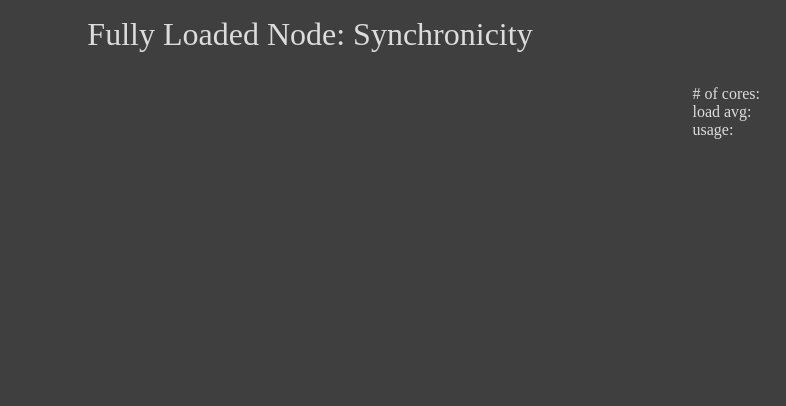
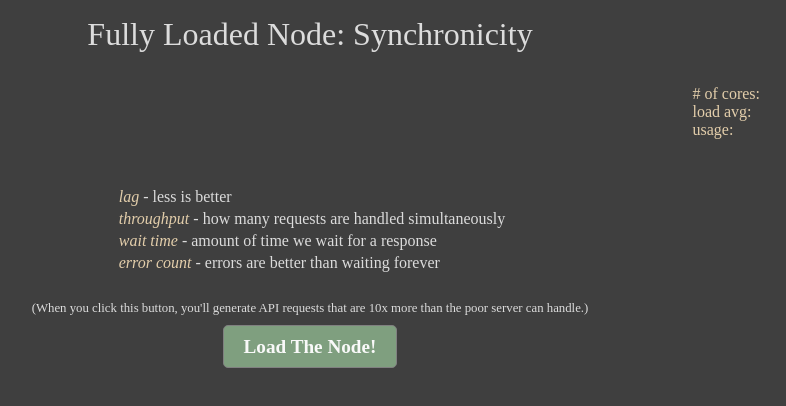
Before and after one commit to lloyd/fully_loaded_node, a website: page html/index.html in a window 1280 px wide. Shown: the whole page, without its empty margins (330-1116 px from the left). Drawn offline with nearby package versions, Linux system fonts and the light colour scheme; no server answers; a web font is replaced by a local one.

Commit message:
moar ui, moar data

```diff
--- a/html/fully_loaded.js
+++ b/html/fully_loaded.js
@@ -1,5 +1,6 @@
 var socket = io.connect('/');
 socket.on('state', function (data) {
+  updateLatency(new Date());
   updateDisplay(data);
 });
 
@@ -31,3 +32,16 @@ function updateDisplay(state) {
   $("#processors").empty();
   state.cpus.forEach(addProc);
 }
+
+
+var lastMsg;
+var latency = 0;
+function updateLatency(t) {
+  if (lastMsg) {
+    var delay = 700 - (t - lastMsg);
+    if (delay < 0) delay = 0;
+    latency = Math.round((delay + (latency * 4)) / 5);
+  }
+  lastMsg = t;
+  $('#latency').text(latency + "ms");
+}
--- a/html/index.html
+++ b/html/index.html
@@ -9,11 +9,23 @@
 <body>
   <div class="title">Fully Loaded Node: Synchronicity</div>
   <div id="procsum">
-    # of cores: <span id="numcores"></span><br/>
-    load avg: <span id="loadavg"></span><br/>
-    usage: <span id="usage"></span>
+    <span class="yellow"># of cores:</span> <span id="numcores"></span><br/>
+    <span class="yellow">load avg:</span> <span id="loadavg"></span><br/>
+    <span class="yellow">usage:</span> <span id="usage"></span>
   </div>
   <div id="processors">
+  </div>
+  <div id="metrics">
+    <table>
+      <tr><td id="latency"></td><td><i class="yellow">lag</i> - less is better</td></tr>
+      <tr><td id="throughput"></td><td><i class="yellow">throughput</i> - how many requests are handled simultaneously</td></tr>
+      <tr><td id="wait"></td><td><i class="yellow">wait time</i> - amount of time we wait for a response</td></tr>
+      <tr><td id="errors"></td><td><i class="yellow">error count</i> - errors are better than waiting forever</td></tr>
+    </table>
+  </div>
+  <div id="load_my_node">
+    (When you click this button, you'll generate API requests that are 10x more than the poor server can handle.)<br/>
+    <button> Load The Node! </button>
   </div>
 </body>
 <script src="/socket.io/socket.io.js"></script>
--- a/html/style.css
+++ b/html/style.css
@@ -18,18 +18,53 @@ div#processors .proc {
     font-size: 10px;
 }
 
-div.proc span.ut { color: #7F9F7F; }
-div.proc span.st { color: #CC9393; }
-div.proc span.ni { color: #8CD0D3; }
+div.proc span.ut, .green { color: #7F9F7F; }
+div.proc span.st, .red { color: #CC9393; }
+div.proc span.ni, .blue { color: #8CD0D3; }
+div.proc span.cn, .yellow { color: #E3CEAB; }
+
 
 div#processors {
-    width: 570px;
+    width: 660px;
+    min-height: 100px;
 }
 
 div#procsum {
     float: right;
 }
 
-div#procsum span {
+div#procsum span:nth-child(2) {
     font-family: PT Mono;
 }
+
+#metrics {
+    text-align: left;
+}
+
+#metrics table {
+    margin: auto;
+}
+
+#load_my_node {
+    font-size: .8em;
+    text-align: center;
+    margin: 2em;
+}
+
+button {
+    border: 1px solid grey;
+    -moz-border-radius: 5px;
+    -webkit-border-radius: 5px;
+    border-radius: 5px;
+    background-color: #7F9F7F;
+    color: #f9f9f9;
+    padding: .5em 1em;
+    margin: .5em;
+    font-weight: bold;
+    font-family: Unkempt;
+    font-size: 1.5em;
+}
+
+button:hover {
+    background-color: #white;
+}
--- a/server.js
+++ b/server.js
@@ -68,4 +68,4 @@ setInterval(function() {
   });
 
   last = cur;
-}, 1700);
+}, 700);
```
